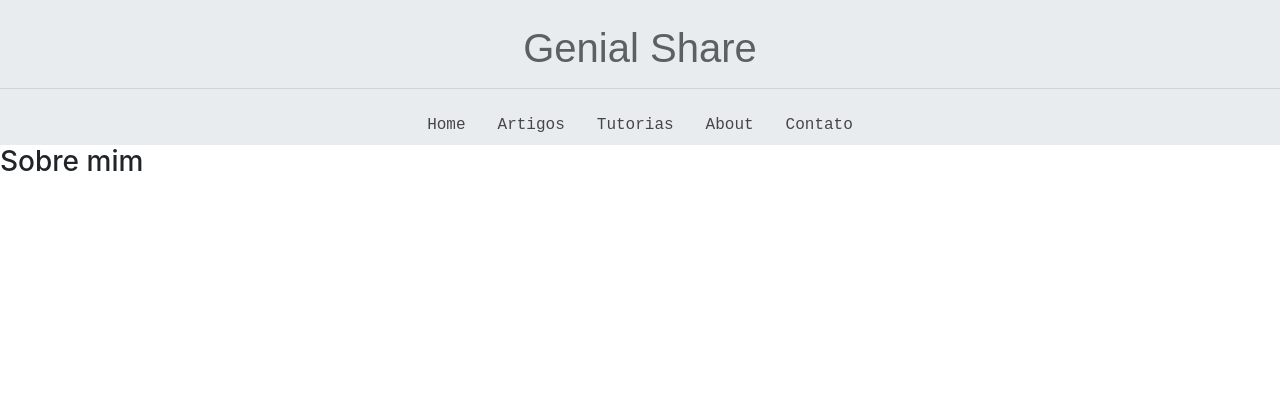
After one commit to fabriciocovalesci/genialshare, a Django app: page /about/ in a window 1280 px wide. The commit adds this page. Shown: the top 420 px of the page. Run offline with Django 3.2, Linux system fonts and the light colour scheme; some libraries are stand-ins or nearby versions; some web fonts are replaced.

Commit message:
criado paginas about e contato, e ja configurado urls, e views.

```diff
--- a/core/artigo/urls.py
+++ b/core/artigo/urls.py
@@ -3,4 +3,6 @@ from . import views
 
 urlpatterns = [
     path('', views.home, name='home'),
+    path('about/', views.about, name='about'),
+    path('contato/', views.contato, name='contato'),
 ]
--- a/core/artigo/views.py
+++ b/core/artigo/views.py
@@ -3,3 +3,9 @@ from django.shortcuts import render
 
 def home(request):
     return render(request, 'base.html')
+
+def about(request):
+    return render(request, 'about.html')
+
+def contato(request):
+    return render(request, 'contato.html')
--- /dev/null
+++ b/templates/about.html
@@ -0,0 +1,5 @@
+{% extends 'base.html' %}
+
+{% block content %}
+<h3>Sobre mim</h3>
+{% endblock %}
--- a/templates/base.html
+++ b/templates/base.html
@@ -31,14 +31,15 @@
           <a class="nav-link nav-titulo" href="#">Tutorias</a>
         </li>
         <li class="nav-item">
-          <a class="nav-link nav-titulo" href="#">About</a>
+          <a class="nav-link nav-titulo" href="{% url 'about' %}">About</a>
         </li>
         <li class="nav-item">
-          <a class="nav-link nav-titulo" href="#">Contato</a>
+          <a class="nav-link nav-titulo" href="{% url 'contato' %}">Contato</a>
         </li>
       </ul>
     </div>
   </header>
+
 
 
 {% block content %}
```
Also changed, not shown: templates/contato.html (added, +8 -0 lines).
